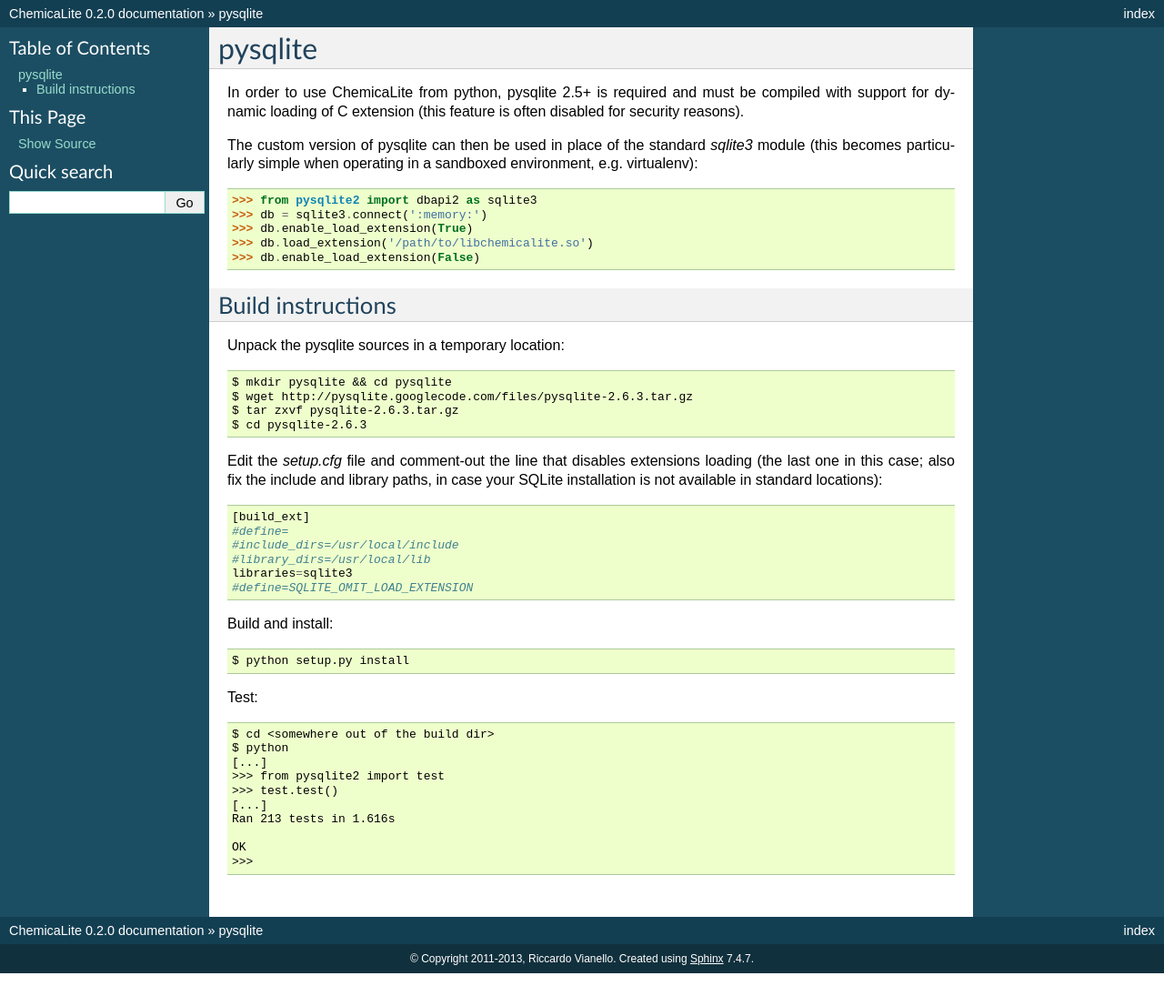
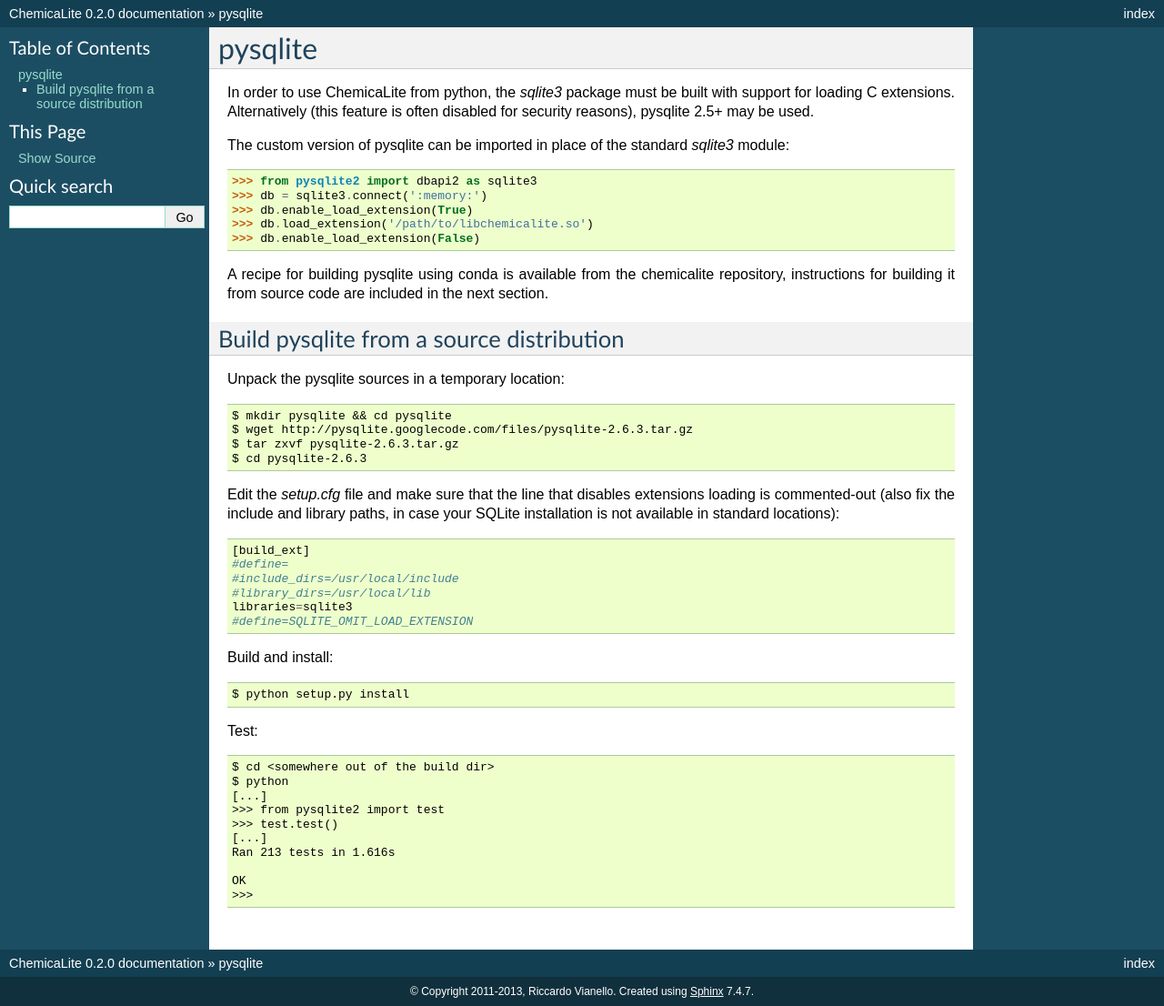
Before and after one commit to rvianello/chemicalite, a Sphinx documentation site: the page built from docs/pysqlite.rst, in a window 1280 px wide. Shown: the whole page at 91% size. Built offline with Sphinx 7.4.7, drawn with Linux system fonts in a browser that asks for light colours; before the commit the page ends 1070 px from its top, so only the background shows below that.

Commit message:
updated build instructions

```diff
--- a/docs/apsw.rst
+++ b/docs/apsw.rst
@@ -6,6 +6,8 @@
 Differently from `pysqlite`, `APSW` doesn't implement an API fully compliant with the Python DBAPI specifications (PEP 249), but instead it provides full access to the features offered by SQLite.
 
 APSW is hosted at `<https://code.google.com/p/apsw/>`_ and the official documentation is also available `online <http://apidoc.apsw.googlecode.com/hg/index.html#>`_.
+
+A recipe for building `APSW` as a conda package is included in the chemicalite repository.
 
 Build instructions
 ------------------
--- a/docs/pysqlite.rst
+++ b/docs/pysqlite.rst
@@ -1,10 +1,9 @@
 pysqlite
 ========
 
-In order to use ChemicaLite from python, pysqlite 2.5+ is required and
-must be compiled with support for dynamic loading of C extension (this feature is often disabled for security reasons).
+In order to use ChemicaLite from python, the `sqlite3` package must be built with support for loading C extensions. Alternatively (this feature is often disabled for security reasons), pysqlite 2.5+ may be used.
 
-The custom version of pysqlite can then be used in place of the standard `sqlite3` module (this becomes particularly simple when operating in a sandboxed environment, e.g. virtualenv)::
+The custom version of pysqlite can be imported in place of the standard `sqlite3` module::
 
     >>> from pysqlite2 import dbapi2 as sqlite3
     >>> db = sqlite3.connect(':memory:')
@@ -12,8 +11,10 @@
     >>> db.load_extension('/path/to/libchemicalite.so')
     >>> db.enable_load_extension(False)
 
-Build instructions
-------------------
+A recipe for building pysqlite using conda is available from the chemicalite repository, instructions for building it from source code are included in the next section.
+
+Build pysqlite from a source distribution
+-----------------------------------------
 
 Unpack the pysqlite sources in a temporary location:
 
@@ -24,9 +25,8 @@
     $ tar zxvf pysqlite-2.6.3.tar.gz
     $ cd pysqlite-2.6.3
 
-Edit the `setup.cfg` file and comment-out the line that disables extensions
-loading (the last one in this case; also fix the include and library paths, in
-case your SQLite installation is not available in standard locations):
+Edit the `setup.cfg` file and make sure that the line that disables extensions
+loading is commented-out (also fix the include and library paths, in case your SQLite installation is not available in standard locations):
 
 ::
 
```
